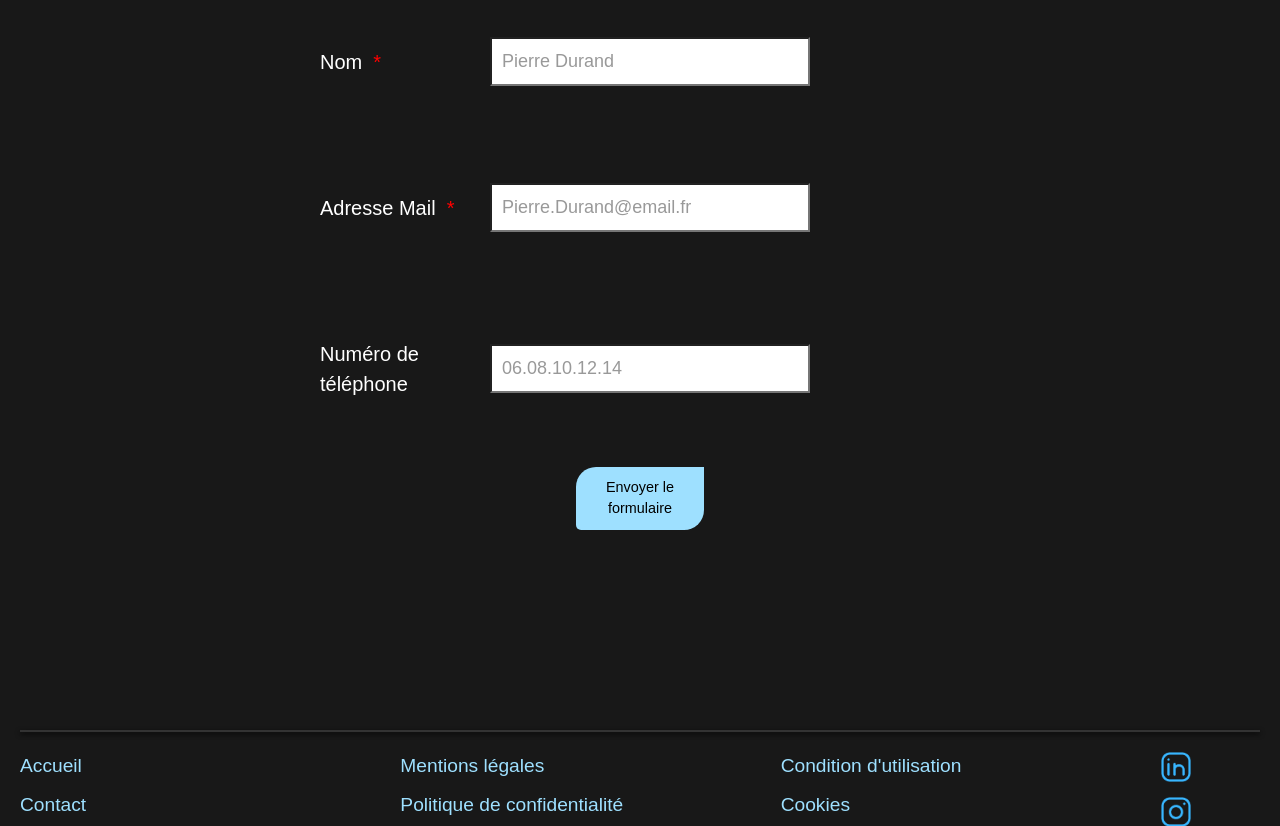
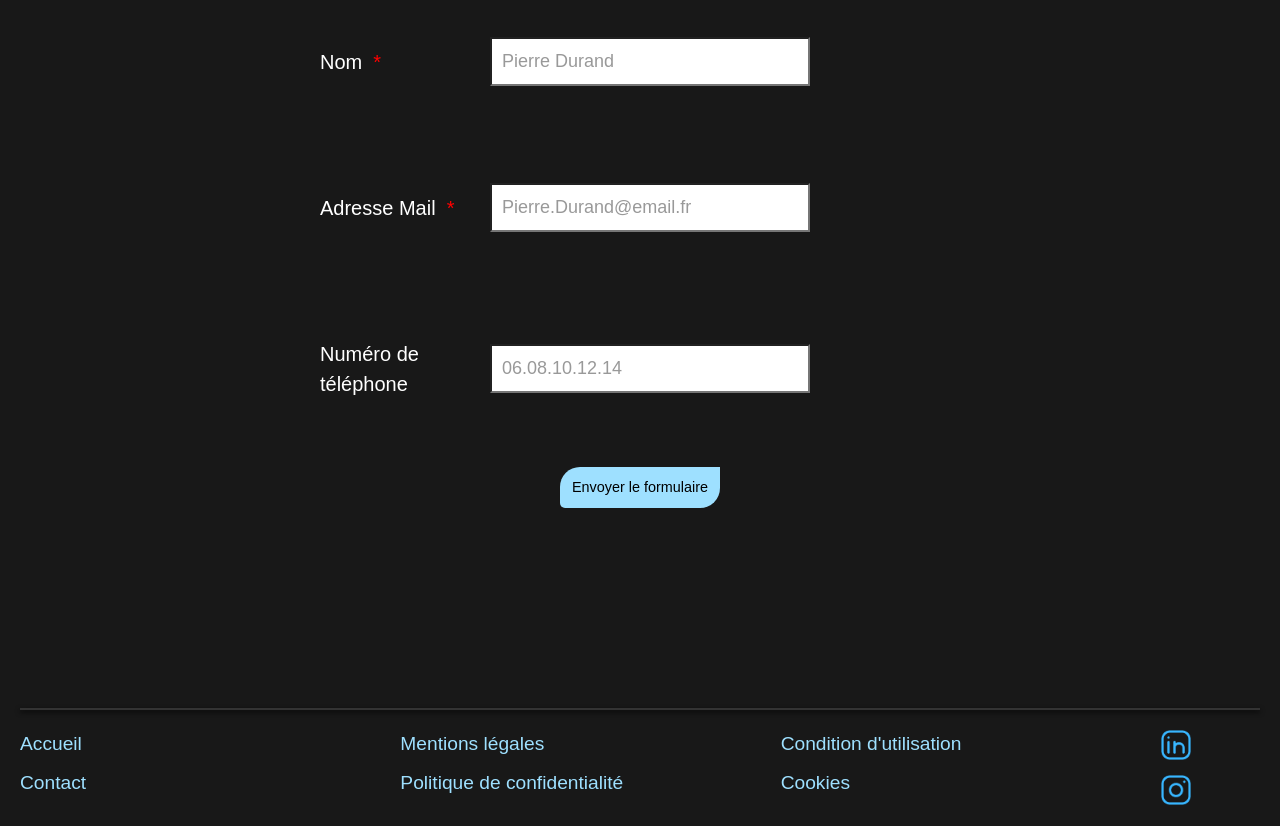
Before and after one commit to Jexien/Portfolio, a PHP site: page /contact.php in a window 1280 px wide. Shown: the part 201-1027 px from the top of the page. Run offline with PHP 8.4, Linux system fonts and the light colour scheme; some web fonts are replaced.

Commit message:
less correction

```diff
--- a/CSS/style.css
+++ b/CSS/style.css
@@ -470,7 +470,7 @@ label > span:last-child {
   color: red;
 }
 .form_button {
-  width: 20%;
+  width: 25%;
   border-radius: 20px 0px 20px 5px;
   background-color: #9EE0FF;
   color: #000000;
--- a/LESS/Style.less
+++ b/LESS/Style.less
@@ -523,7 +523,7 @@ label > span:last-child {
 }
 
 .form_button{
-  width: 20%;
+  width: 25%;
   border-radius: @border-radius-button;
   background-color: @color-blue;
   color: @color-black;
```
